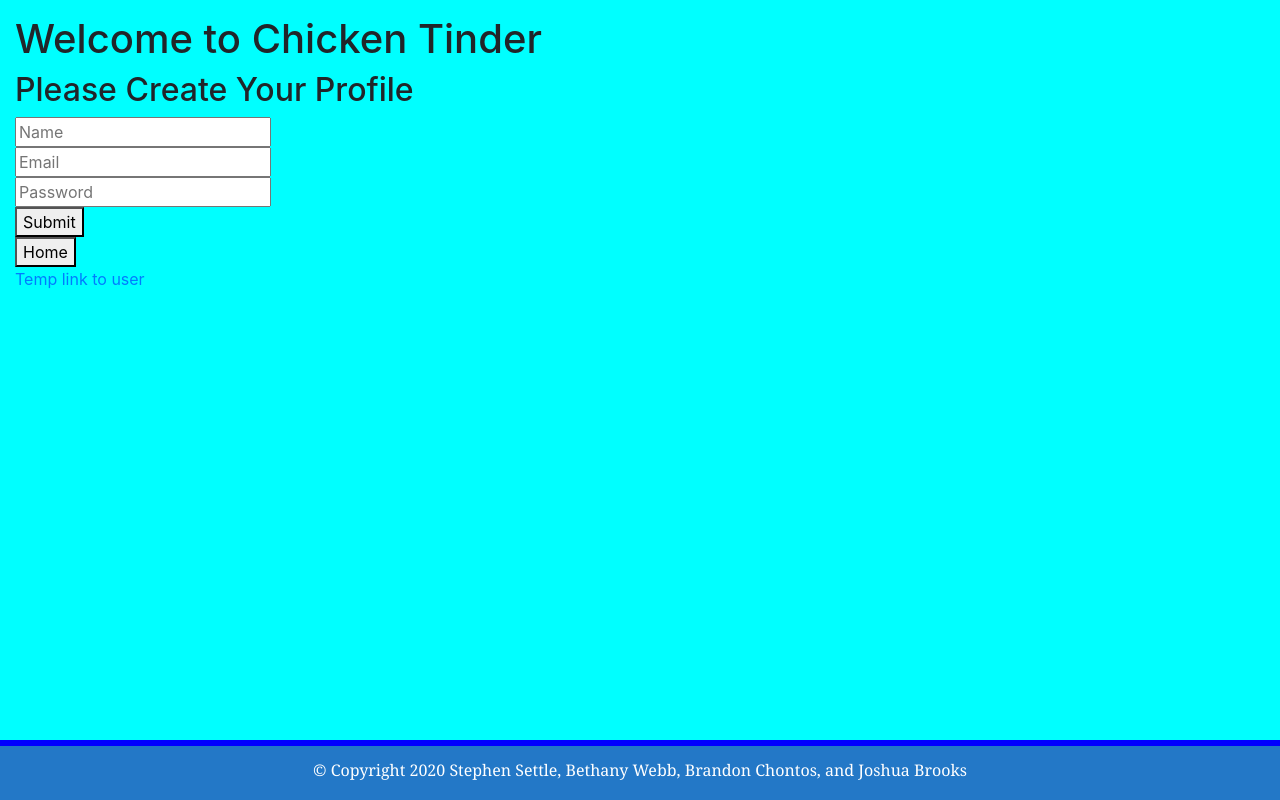
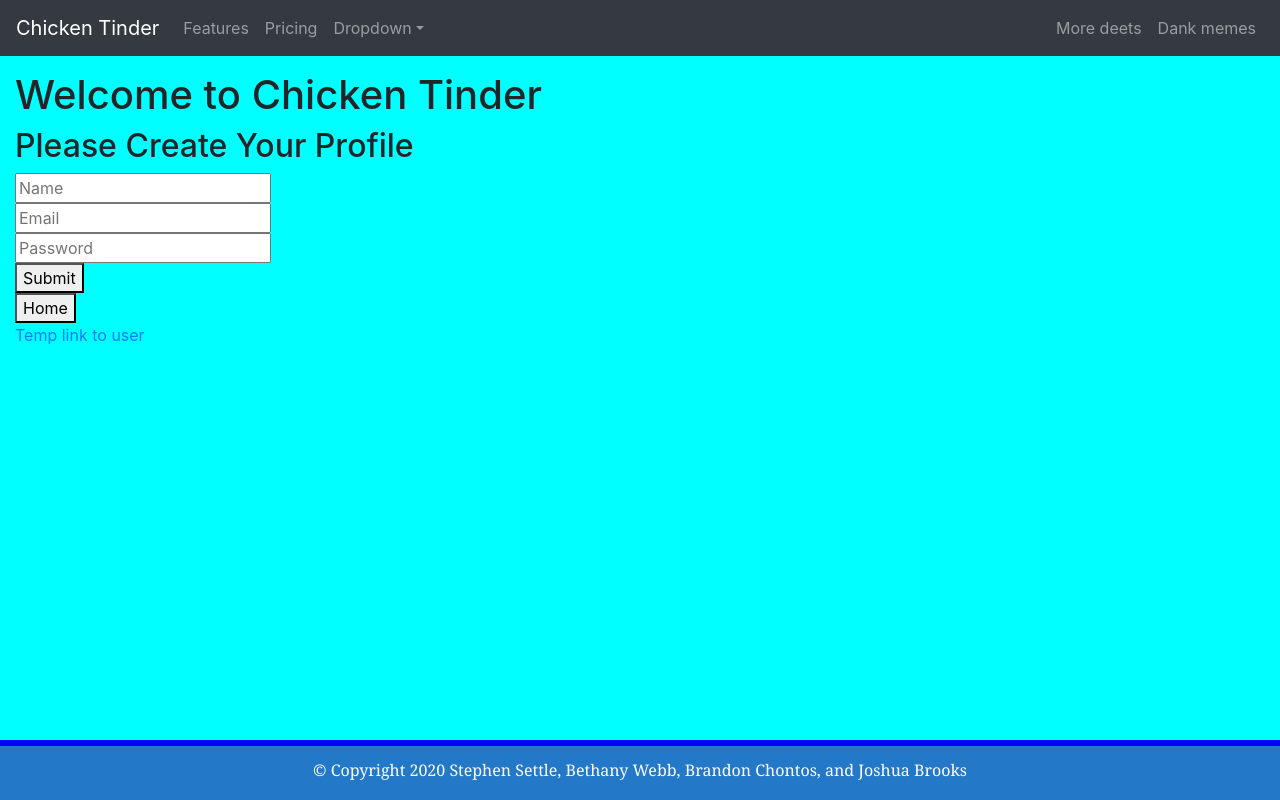
Before and after one commit to BethanyWebb/Final, a React (Create React App) app in the folder client/: page /signup in a window 1280 px wide. Built offline with nearby package versions, Linux system fonts and the light colour scheme.

Commit message:
Added Navbar to page

```diff
--- a/client/src/pages/SignUp.js
+++ b/client/src/pages/SignUp.js
@@ -3,6 +3,7 @@ import SignUpForm from "../components/SignUpForm/SignUpForm";
 import Footer from "../components/Footer/Footer";
 import "../styles/setup.css";
 import API from "../utils/API";
+import MyNavbar from "../components/Navbar/Navbar";
 
 // Uses state to make the forms work right
 class SignUp extends Component {
@@ -50,6 +51,7 @@ class SignUp extends Component {
 render() {
     return (
             <div>
+                <MyNavbar />
                 <div className="basics">
                     <h1>Welcome to Chicken Tinder</h1>
                     <h2>Please Create Your Profile</h2>
```
